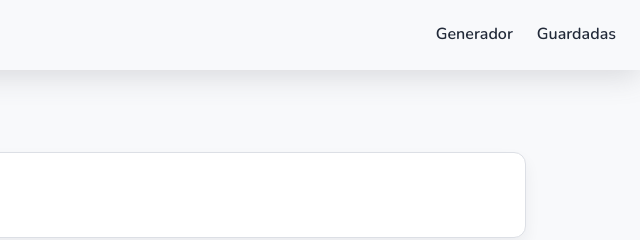
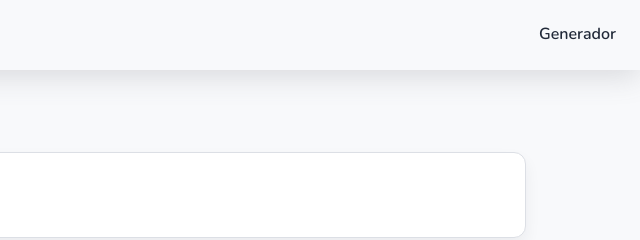
Before and after one commit to MARCELO0585/ProyectoM1-Alejandro-Marcelo, a plain HTML site: page index.html in a window 1280 px wide. Shown: the top 240 px of the page, 640-1280 px from the left. Drawn offline with nearby package versions, Linux system fonts and the light colour scheme.

Commit message:
proyecto-final

```diff
--- a/index.html
+++ b/index.html
@@ -21,7 +21,6 @@
 
             <ul class="nav__links">
                 <li><a class="nav__link" href="#generador">Generador</a></li>
-                <li><a class="nav__link" href="#guardadas">Guardadas</a></li>
             </ul>
         </nav>
     </header>
```
